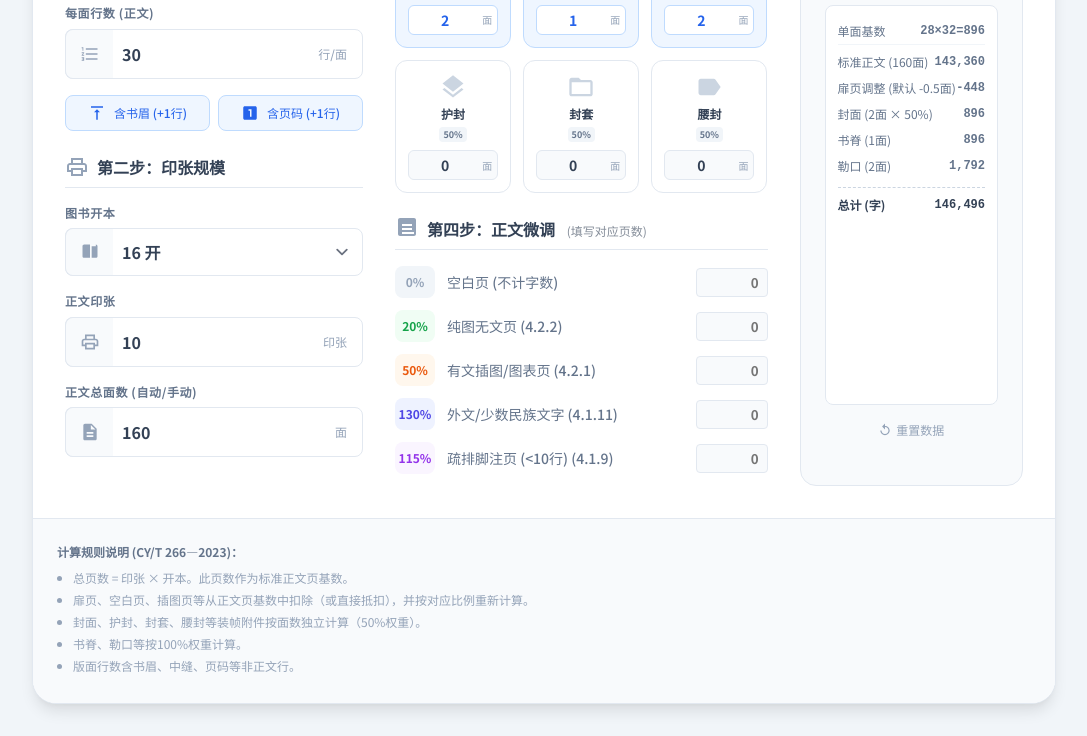
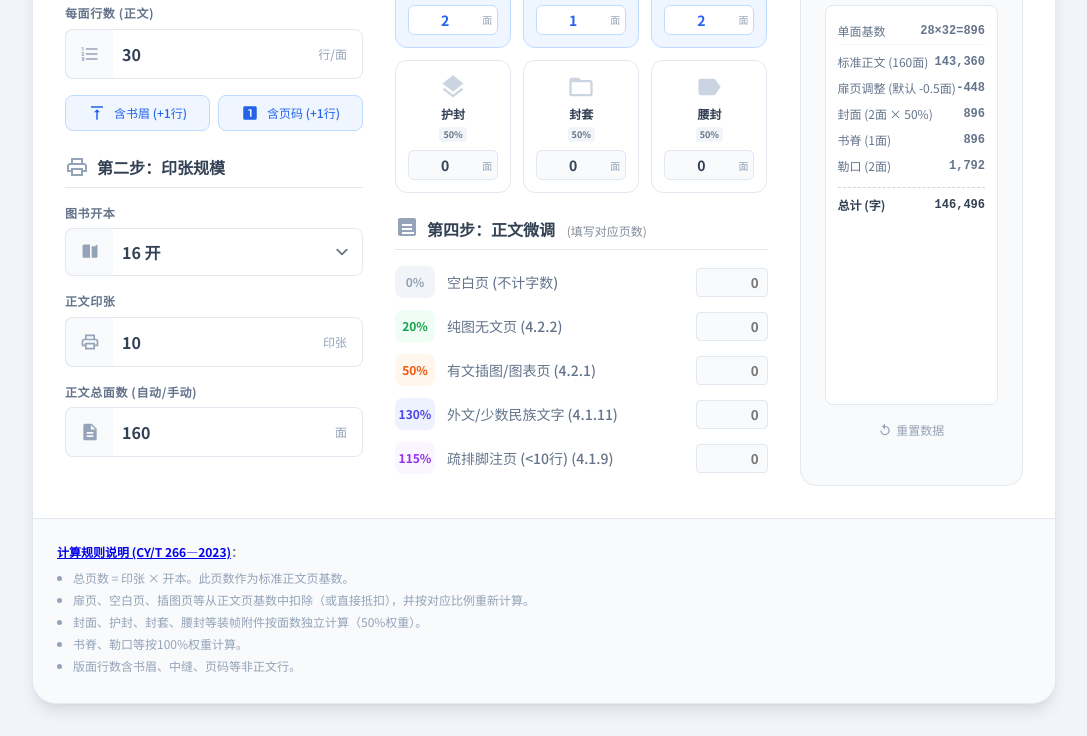
Before and after one commit to xiaozhubin/book-layout-calculator, a plain HTML site: page index.html in a window 1280 px wide. Shown: the part 284-1020 px from the top of the page, without its empty margins (96-1183 px from the left). Drawn offline with Linux system fonts and the light colour scheme.

Commit message:
Update href in note

```diff
--- a/index.html
+++ b/index.html
@@ -447,7 +447,7 @@
         </form>
 
         <footer class="footer">
-            <h4>计算规则说明 (CY/T 266—2023)：</h4>
+            <h4> <a href="https://std.samr.gov.cn/hb/search/stdHBDetailed?id=01870D16971D1E54E06397BE0A0AD51C">计算规则说明 (CY/T 266—2023)</a>：</h4>
             <ul>
                 <li>总页数 = 印张 × 开本。此页数作为标准正文页基数。</li>
                 <li>扉页、空白页、插图页等从正文页基数中扣除（或直接抵扣），并按对应比例重新计算。</li>
```
